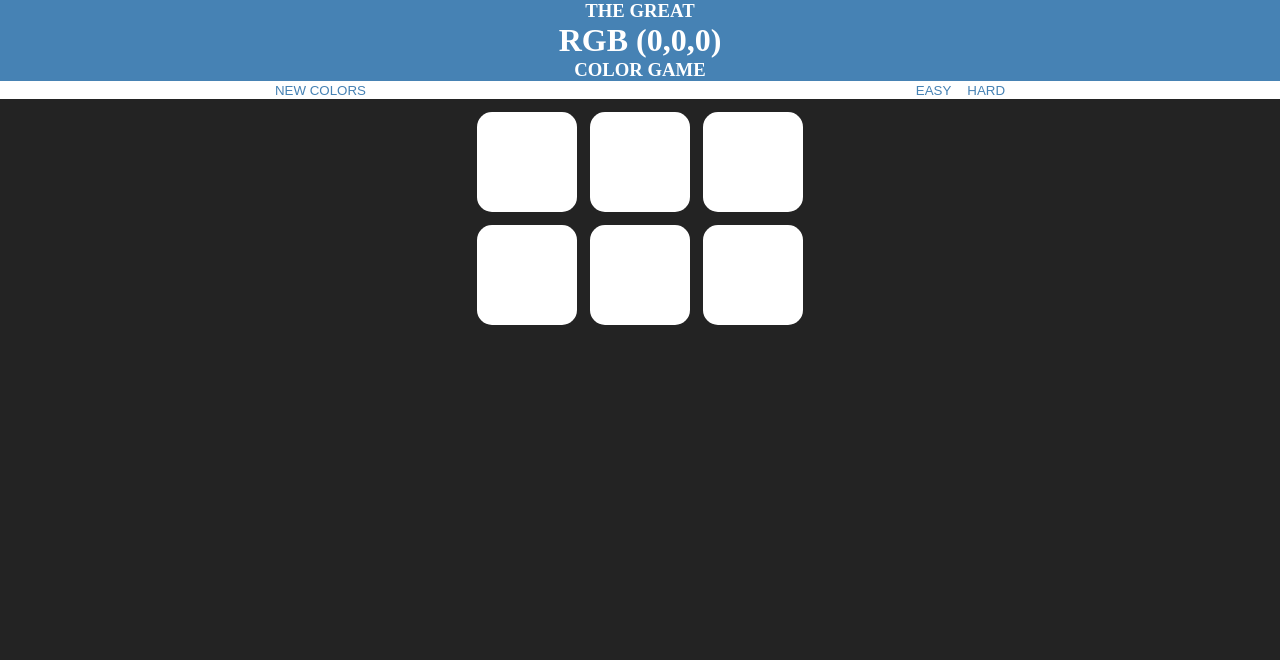
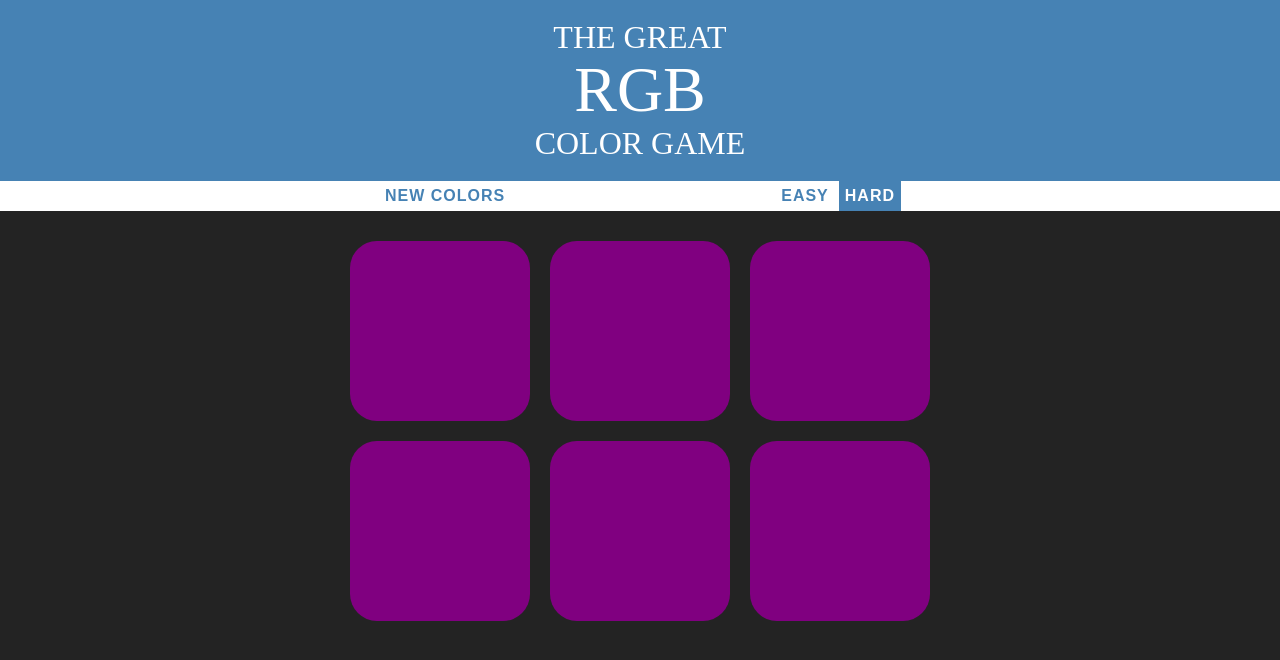
Before and after one commit to mrnguyener21/RGB-project, a plain HTML site: page index.html in a window 1280 px wide. Drawn offline with Linux system fonts and the light colour scheme.

Commit message:
fixed javascript along with eplementing the next few steps

```diff
--- a/index.html
+++ b/index.html
@@ -5,45 +5,36 @@
     <meta name="viewport" content="width=device-width, initial-scale=1.0">
     <meta http-equiv="X-UA-Compatible" content="ie=edge">
     <link rel="stylesheet" href="style.css">
-    <link rel="stylesheet" href="script.js">
     <title>Document</title>
 </head>
 
 <body>
     <div class="container">
-        <h3 class="theGreat">THE GREAT</h3>
-        <h1 class="RGB">
-            RGB (
-            <div class="RGBColor"id="red">0</div>,
-            <div class="RGBColor" id="green">0</div>,
-            <div class="RGBColor" id="blue">0</div>)
+        <h1 id="title">The Great
+            <br>
+            <span id="colorDisplay">RGB</span>
+            <br>
+            Color Game
         </h1>
-        <h3 class="colorGame">COLOR GAME</h3>
 
-        <div class="options">
-            <button class="button">NEW COLORS</button>
-            <!--<div class="tryAgain">TRY AGAIN</div>-->
-            <!--<div class="correct">CORRECT</div>-->
-            <div class="level">
-                <button class="button" id="easy">EASY</button>
-                <button class="button" id="hard">HARD</button>
-            </div>
+        <div id="stripe">
+            <button id="reset">New Colors</button>
+            <span id="message"></span>
+            <button class="mode">Easy</button>
+            <button class="mode selected">Hard</button>
         </div>
 
-        <div class="theColors">
-            <div class="topRow">
-                <div class = "color" id = "color1"></div>
-                <div class = "color" id = "color2"></div>
-                <div class = "color" id = "color3"></div>
-            </div>
-            <div class="bottomRow">
-                <div class = "color" id = "color4"></div>
-                <div class = "color" id = "color5"></div>
-                <div class = "color" id = "color6"></div>
-            </div>
-
+        <div id="container">
+            <div class="square"></div>
+            <div class="square"></div>
+            <div class="square"></div>
+            <div class="square"></div>
+            <div class="square"></div>
+            <div class="square"></div>
         </div>
     </div>
+
+    <script src="script.js"></script>
 </body>
 
 </html>
--- a/script.js
+++ b/script.js
@@ -1,62 +1,46 @@
-//STEP 1CONNECT THE CLASSES AND ID TO DOM
-//the top section//
-let theGreat = document.querySelector(".theGreat");
-let RGBColor = document.querySelector(".RGBColor");
-let red = document.getElementById("red");
-let blue = document.getElementById("green");
-let green = document.getElementById("blue");
-let colorGame = document.querySelectory(".colorGame");
+const modeButtons = document.querySelectorAll('.mode');
+const resetButton = document.querySelector('#reset');
+const squares = document.querySelectorAll(".square");
+const title = document.querySelector("#title");
+const colorDisplay = document.querySelector("#colorDisplay");
+const messageDisplay = document.querySelector("#messageDisplay");
 
-//the button sections
-let options = document.querySelector(".options");
-let button = document.querySelector(".button");
-let level = document.querySelector(".level");
-let easy = document.querySelector("#easy");
-let hard = document.querySelector("#hard");
+let colors = [];
+let pickedColor = null;
 
-//the square sections
-let theColors = document.querySelector(".theColors");
-let topRow = document.querySelector(".topRow");
-let bottomRow = document.querySelector(".bottomRow");
-let square = document.querySelector(".square");
-let square1 = document.querySelector("#color1");
-let square2 = document.querySelector("#color2");
-let square3 = document.querySelector("#color3");
-let square4 = document.querySelector("#color4");
-let square5 = document.querySelector("#color5");
-let square6 = document.querySelector("#color6");
+const generateColor = () => {
+    const r = Math.floor(Math.random() * 255);
+    const g = Math.floor(Math.random() * 255);
+    const b = Math.floor(Math.random() * 255);
 
-//STEP 2 Create a function that generates three random numbers from 0 - 255 and put them in variables r,g,b. That function needs to return a string 'rgb(r, g, b)', letter being dynamic numbers
-let RGBGenerator = () => {
-    let r = toString(red.innerHTML = Math.floor(Math.random()*255)+1);
-    let g = toString(green.innerHTML = Math.floor(Math.random()*255)+1);
-    let b = toString(blue.innerHTML = Math.floor(Math.random()*255)+1);
-
-    return 'rgb(' + r + ',' + g + ',' + b + ')';
+    return `rgb(${r}, ${g}, ${b})`;
 }
 
-// STEP 3 create a function that returns the square array. that array contains 6 colors. each square is a string of the format mentioned above. this part should be the one to change the colors of the square
-let colorArray = [square1,square2,square3,square4,square5,square6];
-//maybe i can assign a randomized math formula to each of the array's index while creating a formula to randomize the order of the array. so that way ex: index 1 will always match to the RGBGenerator, but it will belong to a different squre each time since the order will change everytime
-randomColor1 = colorArray[1].Math.floor(Math.random()*255)+1;
-randomColor2 = colorArray[2].Math.floor(Math.random()*255)+1;
-randomColor3 = colorArray[3].Math.floor(Math.random()*255)+1;
-randomColor4 = colorArray[4].Math.floor(Math.random()*255)+1;
-randomColor5 = colorArray[5].Math.floor(Math.random()*255)+1;
-correctColor = colorAray[6].RGBGenerator;
-//4 create the event for the "easy button" to hide or maybe even comment out the bottom row
-let theEasyButton = easy.addEventListener("click", () => element.classList.remove("bottomRow"));//this probably didn't work because the rest square divs still exist
+// call generateColors with a paramter called number
+const generateColors = () => {
+    // based on the number, dynamically add either 3 or 6 colors
+    for (let i = 0; i < 6; i++) {
+        const color = generateColor();
 
-//5 create the event for the "hard button" to reveal the bottom row
-let theHardButton = hard.addEventListener("click", () => element.classList.add("bottomRow"));
+        colors.push(color);
+    }
 
-//6 create event listeners for the squares so that when you click on one you they disappear. create if else statement to where if inner html of the square matches RGB or not to display wrong or correct
-if (square !== RGBGenerator){
-    element.classlist.add("tryAgain");
-} else {
-    element.classlist.remove("tryAgain");
-    element.classList.add("correct");
-    //probbaly gonna have ot remove the event listeners from the colors so the game can't continue unless you restart by clicking one of the buttons
-};
+    // dynamically pick either one of the 3 colors, or one of the 6 colors
+    pickedColor = colors[Math.floor(Math.random() * 5)];
+}
 
-//7 create the event for the "new square button" to change the colors for the squares and to add back the squares that been removed
+generateColors();
+
+// call generateColors with a param which is either 3 or 6
+
+// create a function called setupSquares
+// loop through all the squares
+// add event listeners to all the squares
+// change the background of each square to one of the colors in the colors array
+
+// change the colorDisplay to pickedColor
+
+// add event listeners to modeButtons
+// add event listener to resetButton
+
+// AS ALWAYS, GOOD LUCK! :D
--- a/style.css
+++ b/style.css
@@ -1,107 +1,73 @@
-body{
+body {
+    background-color: #232323;
     margin: 0;
-    padding: 0;
+    font-family: "Montserrat", "Avenir";
 }
 
-.container{
-    width: 100vw;
-    height: 100vw;
-    background-color: #232323;
-}
-/*the top section*/
-.theGreat{
-    display: flex;
-    justify-content: center;
-    margin:0;
-    background-color: steelblue;
-    color: white;
-
+.square {
+    width: 30%;
+    background: purple;
+    padding-bottom: 30%;
+    float: left;
+    margin: 1.66%;
+    border-radius: 15%;
+    transition: background 0.6s;
+    --webkit-transition: background 0.6s;
+    --moz-transition: background 0.6s;
 }
 
-.RGB{
-    display: flex;
-    justify-content: center;
-    align-self: center;
-    flex-direction: row;
-    margin:0;
-    background-color: steelblue;
-    color: white;
-
-}
-.colorGame{
-    display: flex;
-    justify-content: center;
-    align-self: center;
-    margin: 0;
-    background-color:steelblue;
-    color: white;
-
+#container {
+    max-width: 600px;
+    margin: 20px auto;
 }
 
-/*the button section*/
-.options{
-    display: flex;
-    justify-content: space-around;
-    align-self: baseline;
-    flex-direction: row;
-    background-color: white;
+h1 {
+    color: white;
+    line-height: 1.1;
+    text-align: center;
+    background-color: steelblue;
+    margin: 0;
+    font-weight: normal;
+    text-transform: uppercase;
+    padding: 20px 0;
 }
 
-.button{
+#colorDisplay {
+    font-size: 200%;
+}
+
+#message {
+    display: inline-block;
+    width: 20%;
+}
+
+#stripe {
     background-color: white;
-    color: steelblue;
-    border: none;
+    height: 30px;
+    text-align: center;
 }
-.button:hover{
+
+.selected {
     background-color: steelblue;
-    color: white;
-    transition: 0.75s;
-}
-.tryAgain{
-    background-color: maroon;
-    color: white;
-}
-.correct{
-    background-color: green;
     color: white;
 }
 
-/*The Square Section*/
-.theColors{
-    display: flex;
-    flex-direction: column;
-    /* justify-content: center;  why didn't this work?*/
+button {
+    border: none;
+    background: none;
+    text-transform: uppercase;
+    height: 100%;
+    font-weight: 700;
+    color: steelblue;
+    letter-spacing: 1px;
+    font-size: inherit;
+    outline: none;
 }
 
-.topRow{
-display: flex;
-flex-direction: row;
-justify-content: center;
-padding: 1%;
-
+button:hover {
+    color: white;
+    background-color: steelblue;
+    transition: all 0.3s;
+    --webkit-transition: background 0.3s;
+    --moz-transition: background 0.3s;
 }
-
-#color2{
-    margin-left: 1%;
-    margin-right: 1%;
-}
-
-.bottomRow{
-    display: flex;
-    flex-direction: row;
-    justify-content: center;
-
-}
-
-#color5{
-    margin-left: 1%;
-    margin-right: 1%;
-}
-.color{
-    display: flex;
-    /* justify-content: center; */
-    border-radius:15px;
-    height: 100px;
-    width: 100px;
-    background-color: white;
-}
```
